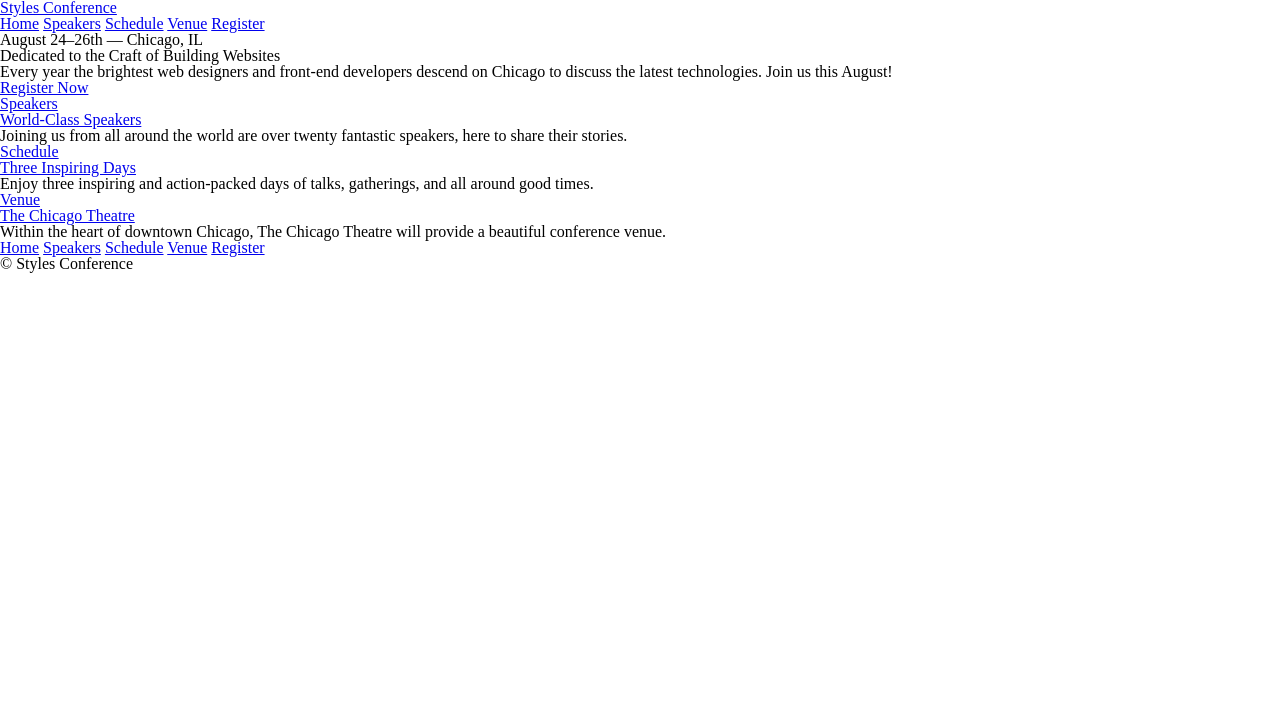
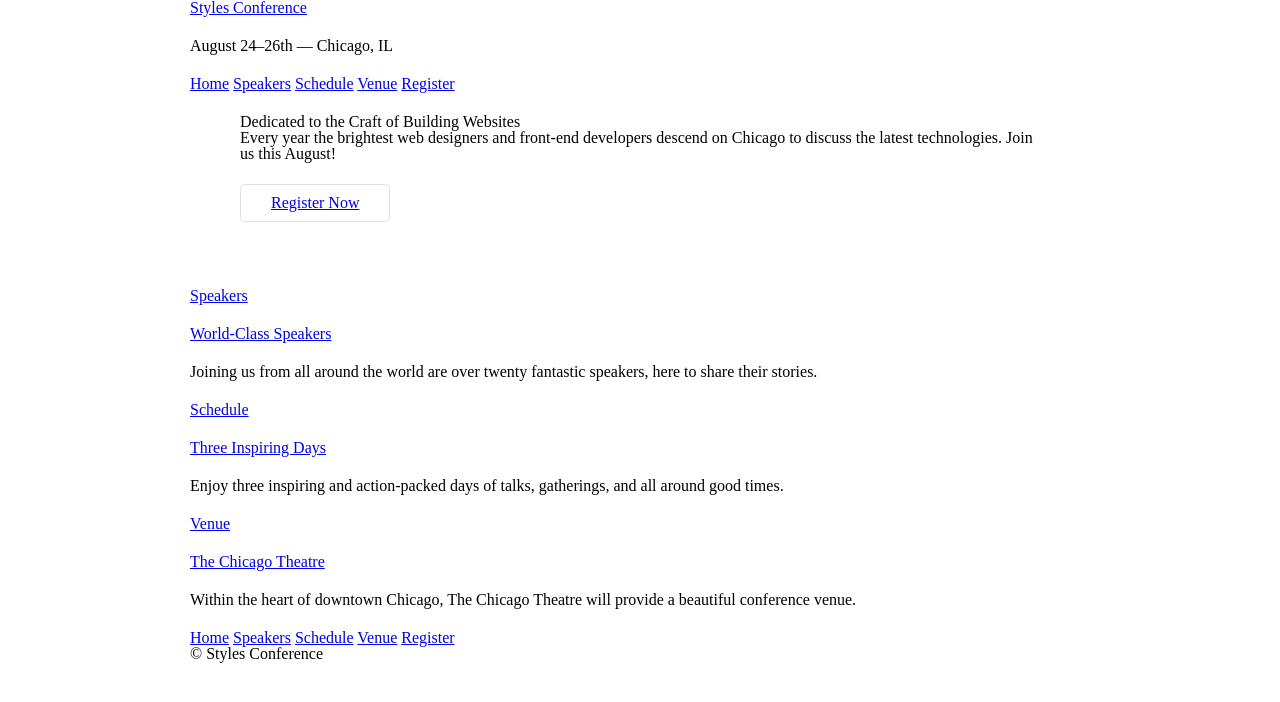
Before and after one commit to Ambush3/Shay-Howe, a plain HTML site: page index.html in a window 1280 px wide. Drawn offline with Linux system fonts and the light colour scheme.

Commit message:
Box Model

```diff
--- a/assets/stylesheets/main.css
+++ b/assets/stylesheets/main.css
@@ -2,6 +2,8 @@
    v2.0 | 20110126
    License: none (public domain)
 */
+
+
 
 html, body, div, span, applet, object, iframe,
 h1, h2, h3, h4, h5, h6, p, blockquote, pre,
@@ -28,6 +30,66 @@ article, aside, details, figcaption, figure,
 footer, header, hgroup, menu, nav, section {
 	display: block;
 }
+/*
+  ========================================
+  Grid
+  ========================================
+*/
+
+*,
+*:before,
+*:after {
+  -webkit-box-sizing: border-box;
+     -moz-box-sizing: border-box;
+          box-sizing: border-box;
+}
+
+
+.container {
+	margin: 0 auto;
+	padding-left: 30px;
+	padding-right: 30px;
+	width: 960px;
+}
+
+/*
+  ========================================
+  Typography
+  ========================================
+*/
+
+h1, h3, h4, h5, p {
+	margin-bottom: 22px;
+  }
+
+/*
+  ========================================
+  Buttons
+  ========================================
+*/
+
+.btn {
+	border-radius: 5px;
+	display: inline-block;
+	margin: 0;
+  }
+
+.btn-alt {
+	border: 1px solid #dfe2e5;
+	padding: 10px 30px;
+}
+
+/*
+  ========================================
+  Home
+  ========================================
+*/
+
+.hero {
+	padding: 22px 80px 66px 80px;
+}
+
+
 body {
 	line-height: 1;
 }
--- a/index.html
+++ b/index.html
@@ -5,10 +5,16 @@
         <link rel="stylesheet" href="assets/stylesheets/main.css">
         <title>Styles Conference</title>
     </head>
-<header>
+
+    <body>
+
+    <header class="container">
         <h1>
             <a href="index.html">Styles Conference</a>
         </h1>
+
+        <h3>August 24&ndash;26th &mdash; Chicago, IL</h3>
+
         <nav>
             <a href="index.html">Home</a>
             <a href="speakers.html">Speakers</a>
@@ -16,27 +22,29 @@
             <a href="venue.html">Venue</a>
             <a href="register.html">Register</a>
         </nav>
-    <h3>August 24&ndash;26th &mdash; Chicago, IL</h3>
     </header>
-<section>
+
+    <section class="hero container">
         <h2>Dedicated to the Craft of Building Websites</h2>
         <p>Every year the brightest web designers and front-end developers descend on Chicago to discuss the latest technologies. Join us this August!</p>
-    <a href="register.html">Register Now</a>
-    <section>
+        <a class="btn btn-alt" href="register.html">Register Now</a>
+    </section>
+
+    <section class="container">
         <a href="speakers.html">
             <h5>Speakers</h5>
             <h3>World-Class Speakers</h3>
         </a>
         <p>Joining us from all around the world are over twenty fantastic speakers, here to share their stories.</p>
     </section>
-    <section>
+    <section class="container">
         <a href="schedule.html">
             <h5>Schedule</h5>
             <h3>Three Inspiring Days</h3>
         </a>
         <p>Enjoy three inspiring and action-packed days of talks, gatherings, and all around good times.</P>
     </section>
-    <section>
+    <section class="container">
         <a href="venue.html">
             <h5>Venue</h5>
             <h3>The Chicago Theatre</h3>
@@ -47,7 +55,7 @@
     <body>
     </body>
 
-<footer>
+    <footer class="container">
         <nav>
             <a href="index.html">Home</a>
             <a href="speakers.html">Speakers</a>
@@ -57,4 +65,5 @@
         </nav>
         <small>&copy; Styles Conference</small>
         </footer>
+    </body>
 </html>
```
Also changed, not shown: register.html (+2 -2 lines), schedule.html (+2 -2 lines), speakers.html (+2 -3 lines), venue.html (+2 -2 lines). Lines whose indentation alone changed are shown as unchanged.
